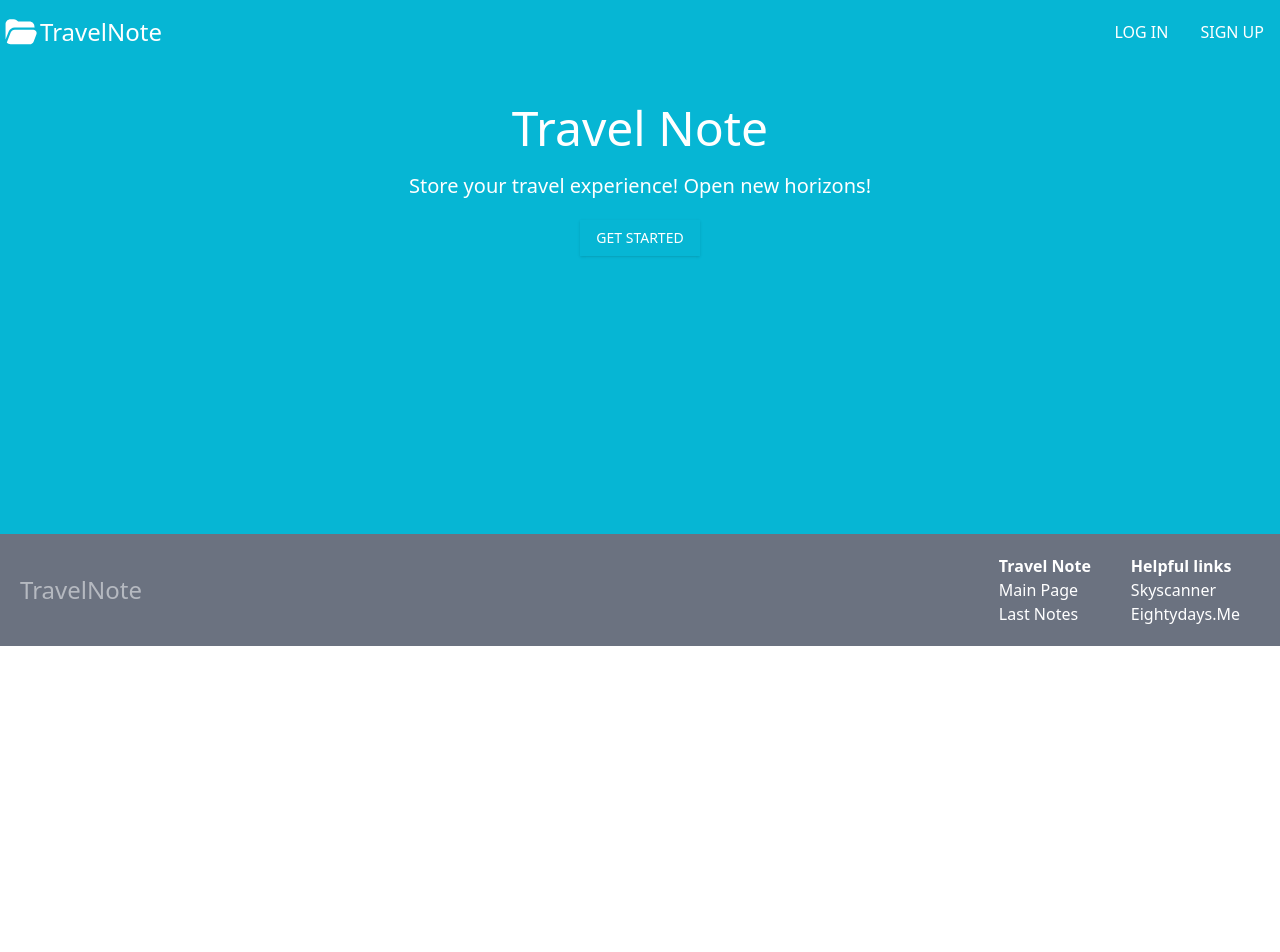
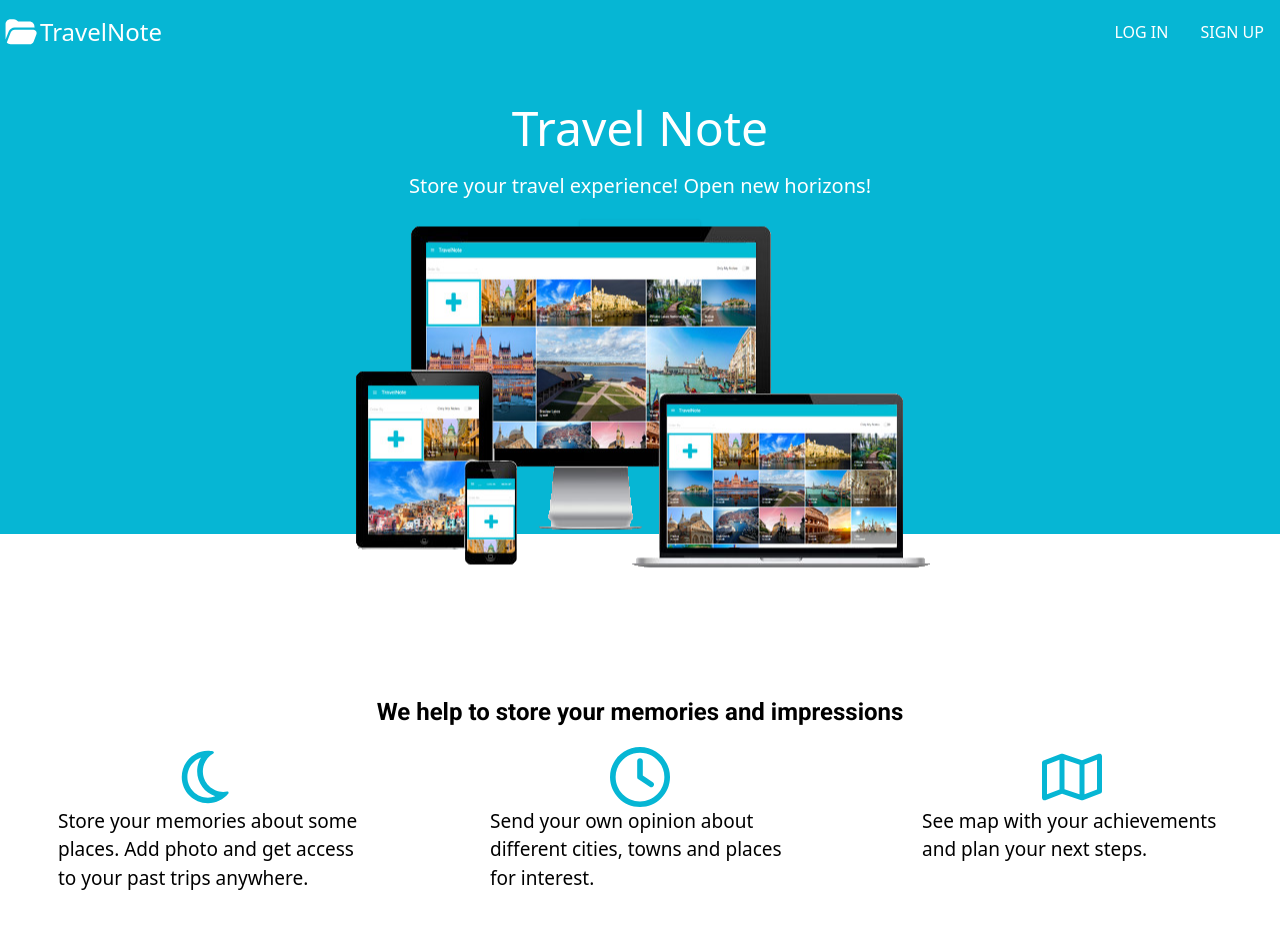
Before and after one commit to NeilRiver/faulty_notes, a Next.js app in the folder frontend/: page / in a window 1280 px wide. Shown: the top 952 px of the page. Before the commit the page ends 800 px from the top, so only its background shows below. Built offline with nearby package versions, Linux system fonts and the light colour scheme.

Commit message:
end styling main page

```diff
--- a/frontend/app/page.tsx
+++ b/frontend/app/page.tsx
@@ -1,16 +1,111 @@
-import { Button } from "@/components/ui/button";
+import { Button } from '@/components/ui/button';
+import Image from 'next/image';
+import { Roboto } from 'next/font/google';
+
+import SvgMoon from '@/public/svg/moon.svg';
+import SvgClock from '@/public/svg/clock.svg';
+import SvgMap from '@/public/svg/map.svg';
+import SvgFile from '@/public/svg/file.svg';
+import SvgImage from '@/public/svg/image.svg';
+import SvgAddressBook from '@/public/svg/address-book.svg';
+
+import { FC, SVGProps } from 'react';
+type SvgComponent = FC<SVGProps<SVGSVGElement>>;
+
+interface Feature {
+  Icon: SvgComponent;
+  text: string;
+}
+
+const roboto = Roboto({ subsets: ['latin'], weight: ['400', '700'] });
+
+const features: Feature[] = [
+  {
+    Icon: SvgMoon,
+    text: 'Store your memories about some places. Add photo and get access to your past trips anywhere.'
+  },
+  {
+    Icon: SvgClock,
+    text: 'Send your own opinion about different cities, towns and places for interest.'
+  },
+  { Icon: SvgMap, text: 'See map with your achievements and plan your next steps.' }
+];
+
+const readFeatures: Feature[] = [
+  { Icon: SvgFile, text: 'Read about new places.' },
+  { Icon: SvgImage, text: 'Look photos from places where you never been.' },
+  { Icon: SvgAddressBook, text: 'Use best practice from other peoples.' }
+];
+
+const FeatureCard: FC<Feature> = ({ Icon, text }) => (
+  <div className='w-full sm:w-1/2 md:w-1/3 px-2'>
+    <div className='text-6xl text-center text-cyan-500'>
+      <Icon width={60} height={60} className='inline' />
+    </div>
+    <div className='max-w-[300px] text-[19px] mx-auto'>{text}</div>
+  </div>
+);
+
 export default function Home() {
   return (
-    <div>
-      <section className="text-white p-10 bg-cyan-500 min-h-[470px]">
-        <header className="flex flex-col items-center">
-          <h1 className="text-5xl">Travel Note</h1>
-          <p className="text-xl p-5">
-            Store your travel experience! Open new horizons!
-          </p>
-          <Button className="uppercase text-sm">Get Started</Button>
+    <main>
+      <section className='text-white p-10 bg-cyan-500 min-h-[470px] isolate'>
+        <header className='flex flex-col items-center'>
+          <h1 className='text-5xl'>Travel Note</h1>
+          <p className='text-xl p-5'>Store your travel experience! Open new horizons!</p>
+          <Button className='uppercase text-sm'>Get Started</Button>
         </header>
+        <Image
+          src='/images/devices.png'
+          width={600}
+          height={360}
+          alt='Devices'
+          className='absolute top-1/2 left-1/2 transform -translate-x-1/2 -translate-y-1/2'
+          priority
+        />
       </section>
-    </div>
+
+      <section className='px-0 py-[150px] overflow-hidden'>
+        <h2 className={`${roboto.className} text-center text-2xl my-3 mx-0 font-bold`}>
+          We help to store your memories and impressions
+        </h2>
+        <div className='box-border flex flex-row flex-wrap -mx-2'>
+          {features.map((feature, index) => (
+            <FeatureCard key={index} {...feature} />
+          ))}
+        </div>
+      </section>
+
+      <section className='bg-[#00bcd4] py-12 px-2 min-h-[300px] relative text-white'>
+        <h2 className={`${roboto.className} text-center text-2xl my-5 mx-0 font-bold`}>
+          Look all you travel experience on one map
+        </h2>
+        <Image
+          src='/images/map.png'
+          width={600}
+          height={360}
+          alt='Map'
+          className='border-10 border-solid border-[10px] border-white rounded-[10px] w-[400px] max-w-[70%] absolute left-1/2 transform -translate-x-1/2'
+        />
+      </section>
+
+      <section className='px-0 py-[150px]'>
+        <h2 className={`${roboto.className} text-center text-2xl my-5 mx-0 font-bold`}>
+          Read about new places and new details about your favorite places
+        </h2>
+        <div className='flex flex-wrap'>
+          {readFeatures.map((feature, index) => (
+            <div key={index} className='md:w-1/3 sm:w-1/2 w-full'>
+              <div className='max-w-[300px] text-[19px] mx-auto'>
+                <div className='text-6xl text-center text-cyan-500'>
+                  <feature.Icon width={60} height={60} className='inline' />
+                </div>
+                {feature.text}
+              </div>
+            </div>
+          ))}
+        </div>
+      </section>
+    </main>
   );
 }
```
